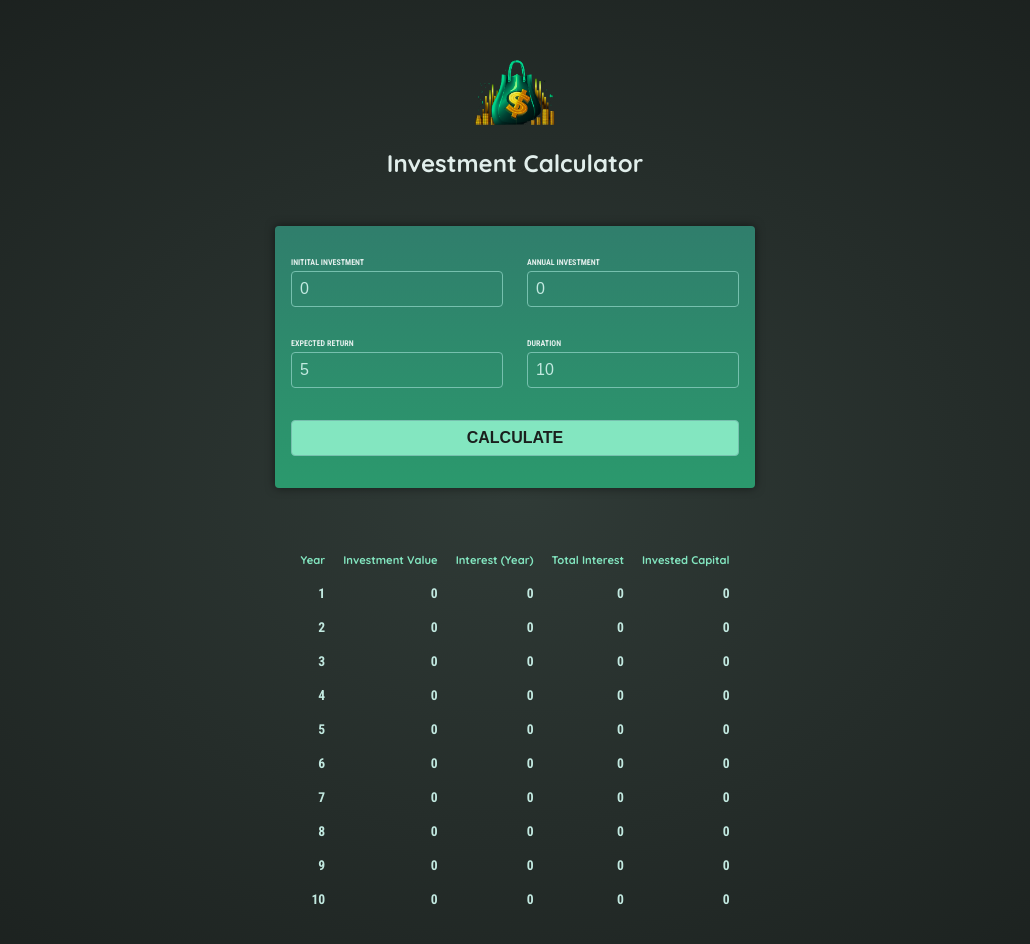
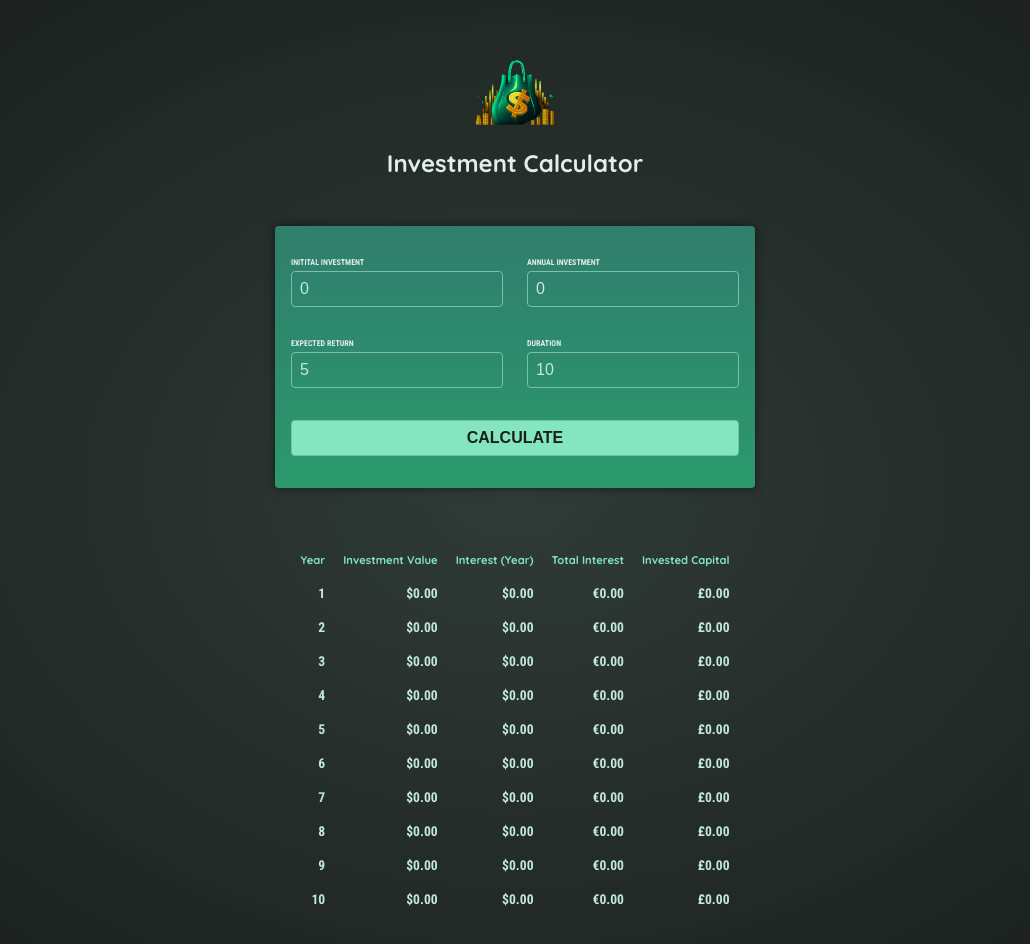
Before and after one commit to pandacreep/angular-complete-learn, an Angular app: page / in a window 1280 px wide. Both pictures are taken after a click on the button "CALCULATE". Shown: the top 944 px of the page, without its empty margins (125-1155 px from the left). Built offline with nearby package versions, Linux system fonts and the light colour scheme.

Commit message:
formatting output with a pipe

```diff
--- a/src/app/investment-results/investment-results.component.html
+++ b/src/app/investment-results/investment-results.component.html
@@ -13,10 +13,10 @@
 	@for (result of results; track result.year) {
 		<tr>
 			<th>{{ result.year }}</th>
-			<th>{{ result.valueEndOfYear }}</th>
-			<th>{{ result.interest }}</th>
-			<th>{{ result.totalInterest }}</th>
-			<th>{{ result.totalAmountInvested }}</th>
+			<th>{{ result.valueEndOfYear | currency }}</th>
+			<th>{{ result.interest | currency:"USD" }}</th>
+			<th>{{ result.totalInterest | currency:"EUR" }}</th>
+			<th>{{ result.totalAmountInvested | currency:"GBP" }}</th>
 		</tr>
 	}
   </tbody>
--- a/src/app/investment-results/investment-results.component.ts
+++ b/src/app/investment-results/investment-results.component.ts
@@ -1,9 +1,10 @@
+import { CurrencyPipe } from '@angular/common';
 import { Component, Input, input } from '@angular/core';
 
 @Component({
   selector: 'app-investment-results',
   standalone: true,
-  imports: [],
+  imports: [CurrencyPipe],
   templateUrl: './investment-results.component.html',
   styleUrl: './investment-results.component.css',
 })
```
